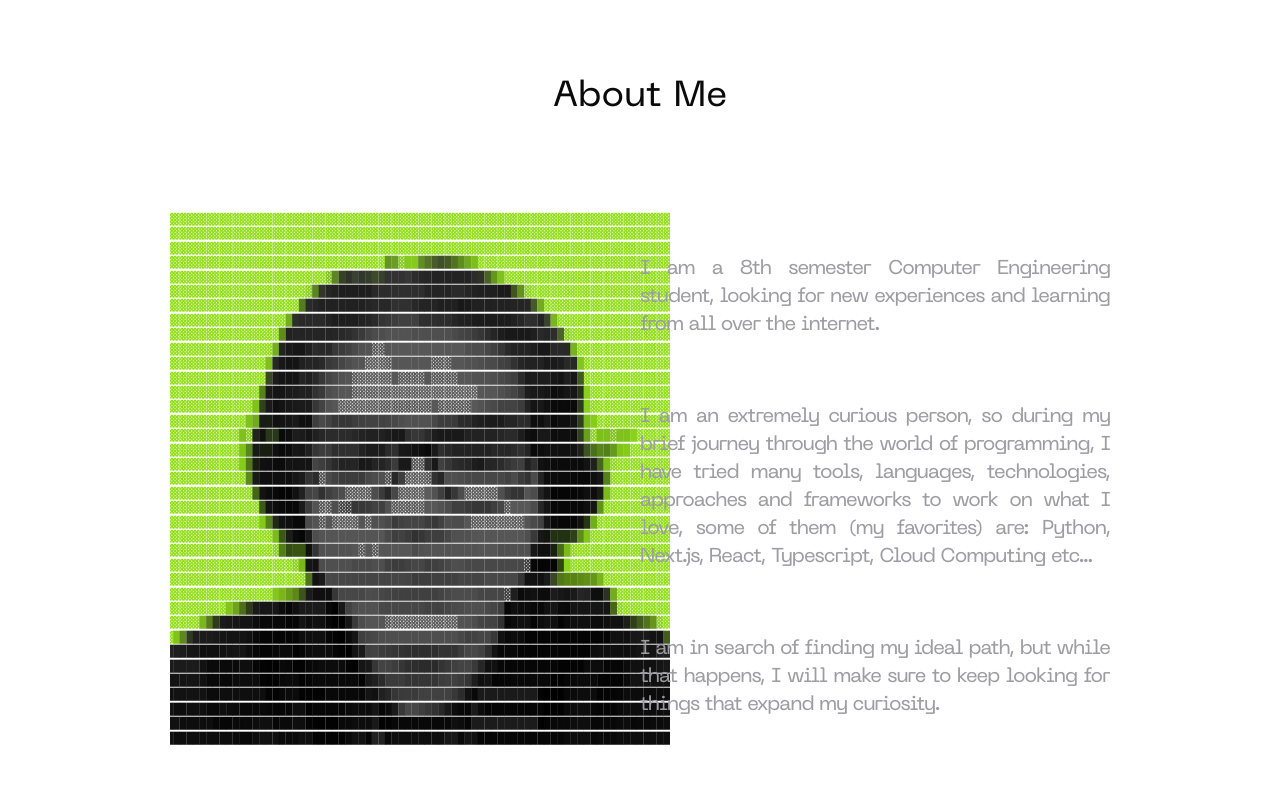
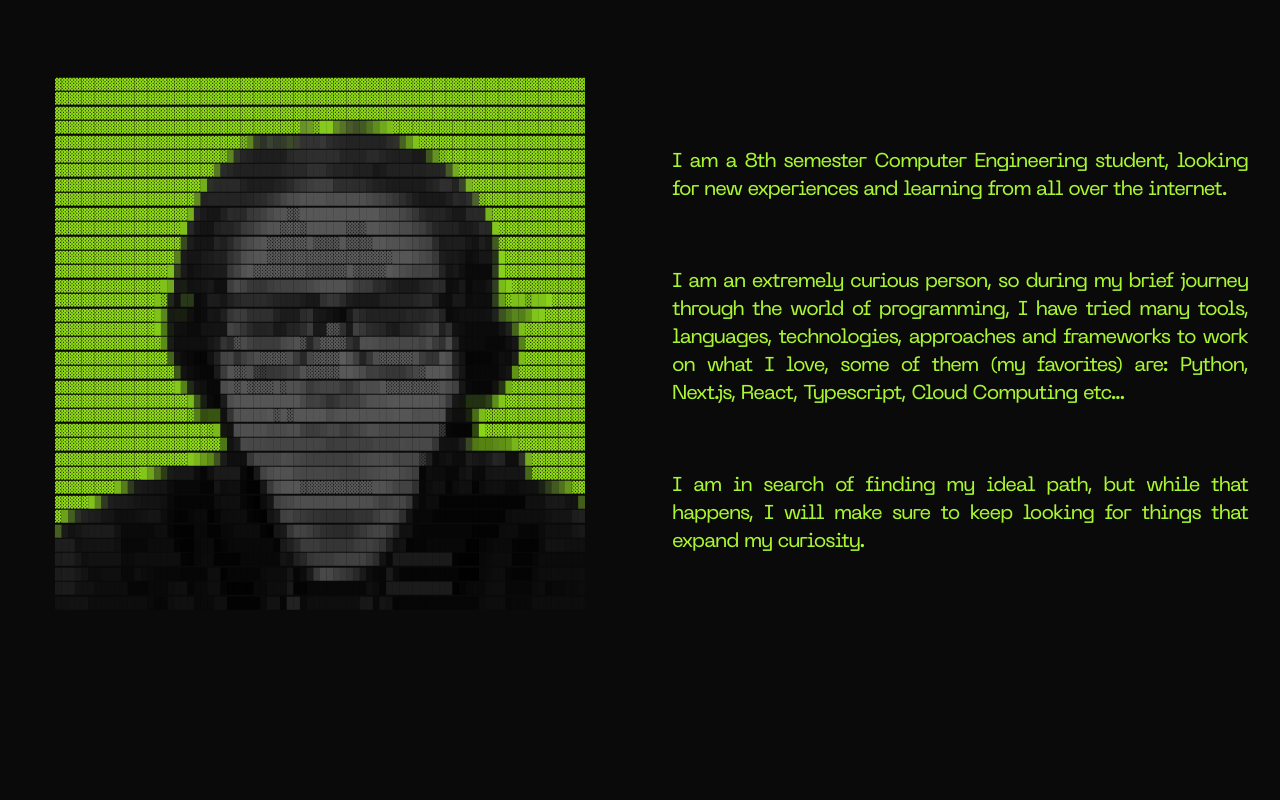
Before and after one commit to mctuliomontoya/mctulio.dev, a Next.js app: page / in a window 1280 px wide. Shown: the part 2100-2900 px from the top of the page. Built offline with nearby package versions, Linux system fonts and the light colour scheme.

Commit message:
revert light mode

```diff
--- a/app/globals.css
+++ b/app/globals.css
@@ -50,9 +50,9 @@
 :root {
   /*--background: #ffffff;*/
   /*--foreground: #5A6651;*/
-  --background: #ffffff;
-  --foreground: #0a0a0a;
-  --contrast: #AAF731;
+  --background: #0a0a0a;
+  --foreground: #AAF731;
+  --contrast: black;
   --foreground-darker: #41600f;
   scrollbar-width: none;
 }
@@ -98,194 +98,3 @@ body {
           var(--foreground-darker) 100%
   );
 }
-
-.screen {
-  width: 100%;
-  height: 100%;
-}
-
-.container {
-  max-width: 990px;
-  flex: 1 1 100%;
-  padding: 45px 25px;
-}
-
-
-ul,
-li {
-  list-style: none;
-  padding: 0;
-  margin: 0;
-}
-
-.card-list {
-  display: flex;
-  flex-wrap: wrap;
-  align-content: flex-start;
-}
-
-.card {
-  position: relative;
-  padding: 25px;
-  height: 460px;
-  flex: 0 0 40%;
-  max-width: 40%;
-}
-
-.card:nth-child(4n + 1),
-.card:nth-child(4n + 4) {
-  flex: 0 0 60%;
-  max-width: 60%;
-}
-
-.card:nth-child(odd) {
-  padding-left: 0;
-}
-
-.card:nth-child(even) {
-  padding-right: 0;
-}
-
-.card-content-container {
-  width: 100%;
-  height: 100%;
-  position: relative;
-  display: block;
-  pointer-events: none;
-}
-
-.card-content-container.open {
-  top: 0;
-  left: 0;
-  right: 0;
-  position: fixed;
-  z-index: 1;
-  overflow: hidden;
-  padding: 40px 0;
-}
-
-.card-content {
-  pointer-events: auto;
-  position: relative;
-  border-radius: 20px;
-  background: #1c1c1e;
-  overflow: hidden;
-  width: 100%;
-  height: 100%;
-  margin: 0 auto;
-}
-
-.open .card-content {
-  height: auto;
-  max-width: 700px;
-  overflow: hidden;
-  pointer-events: none;
-}
-
-.card-open-link {
-  position: absolute;
-  top: 0;
-  left: 0;
-  right: 0;
-  bottom: 0;
-}
-
-.card-image-container {
-  position: absolute;
-  top: 0;
-  left: 0;
-  overflow: hidden;
-  height: 420px;
-  width: 100vw;
-}
-
-.open .card-image-container,
-.open .title-container {
-  z-index: 1;
-}
-
-.title-container {
-  position: absolute;
-  top: 15px;
-  left: 15px;
-  max-width: 300px;
-}
-
-.open .title-container {
-  top: 30px;
-  left: 30px;
-}
-
-.category {
-  color: #fff;
-  font-size: 14px;
-  text-transform: uppercase;
-}
-
-.overlay {
-  z-index: 1;
-  position: fixed;
-  background: rgba(0, 0, 0, 0.8);
-  will-change: opacity;
-  top: 0;
-  bottom: 0;
-  left: 50%;
-  transform: translateX(-50%);
-  width: 100%;
-}
-
-.overlay a {
-  display: block;
-  position: fixed;
-  top: 0;
-  bottom: 0;
-  width: 100vw;
-  left: 50%;
-
-  transform: translateX(-50%);
-}
-
-.content-container {
-  padding: 460px 35px 35px 35px;
-  max-width: 700px;
-  width: 90vw;
-}
-
-p {
-  color: #9d9ca1;
-  font-size: 20px;
-  line-height: 28px;
-}
-
-@media only screen and (max-width: 800px) {
-  .card {
-    flex: 0 0 50%;
-    max-width: 50%;
-  }
-
-  .card:nth-child(4n + 1),
-  .card:nth-child(4n + 4) {
-    flex: 0 0 50%;
-    max-width: 50%;
-  }
-}
-
-@media only screen and (max-width: 600px) {
-  .card {
-    flex: 1 0 100%;
-    max-width: 100%;
-    padding: 10px;
-    padding-left: 0;
-    padding-right: 0;
-  }
-
-  .card:nth-child(4n + 1),
-  .card:nth-child(4n + 4) {
-    flex: 1 0 100%;
-    max-width: 100%;
-  }
-
-  .card-content-container.open {
-    padding: 0;
-  }
-}
```
